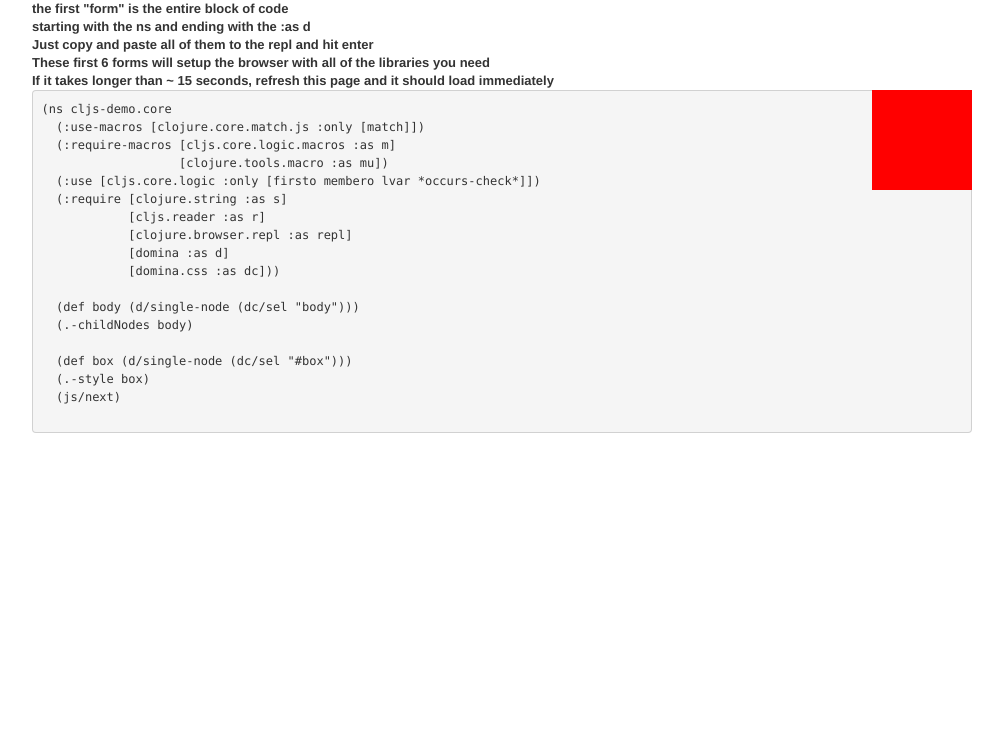
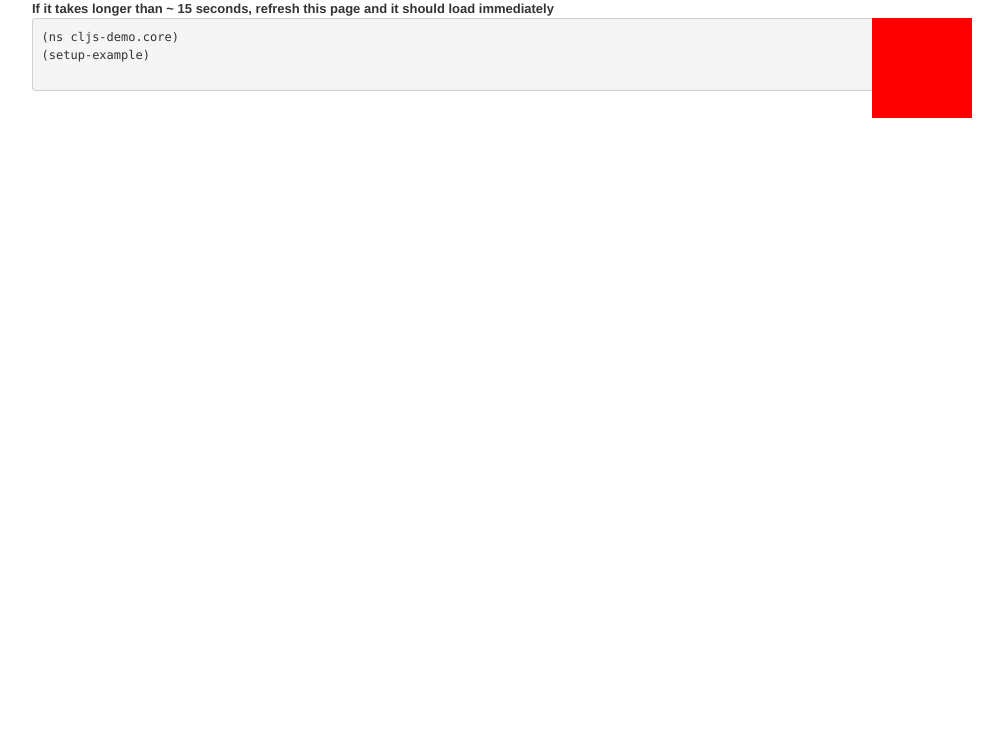
Before and after one commit to swannodette/cljs-demo, a plain HTML site: page index.html in a window 1280 px wide. Shown: the part 54-800 px from the top of the page, without its empty margins (138-1141 px from the left). Drawn offline with Linux system fonts and the light colour scheme.

Commit message:
move all code into cljs and further work on UI

```diff
--- a/index.html
+++ b/index.html
@@ -11,11 +11,7 @@
             <div class="row">
                <div class="span12">
                     <h1>Try out Clojurescript</h1>
-                    <strong>Run these 6 forms first, it will get the page ready for you to interact with it</strong><br>
-                    <strong>the first "form" is the entire block of code</strong><br>
-                    <strong>starting with the ns and ending with the :as d</strong><br>
-                    <strong>Just copy and paste all of them to the repl and hit enter</strong><br>
-                    <strong>These first 6 forms will setup the browser with all of the libraries you need</strong><br>
+                    <strong>Run these forms first, it will get the page ready for you to interact with it</strong><br>
                     <strong>If it takes longer than ~ 15 seconds, refresh this page and it should load immediately</strong><br>
                     <style>
                             #box {
@@ -28,23 +24,8 @@
                     <div id="box" class="rect"></div>
 
                     <pre>
-(ns cljs-demo.core
-  (:use-macros [clojure.core.match.js :only [match]])
-  (:require-macros [cljs.core.logic.macros :as m]
-                   [clojure.tools.macro :as mu])
-  (:use [cljs.core.logic :only [firsto membero lvar *occurs-check*]])
-  (:require [clojure.string :as s]
-            [cljs.reader :as r]
-            [clojure.browser.repl :as repl]
-            [domina :as d]
-            [domina.css :as dc]))
-
-  (def body (d/single-node (dc/sel "body")))
-  (.-childNodes body)
-
-  (def box (d/single-node (dc/sel "#box")))
-  (.-style box)
-  (js/next)
+(ns cljs-demo.core)
+(setup-example)
 
 </pre>
 <pre style="display:none;">
```
Also changed, not shown: 1 other file.
